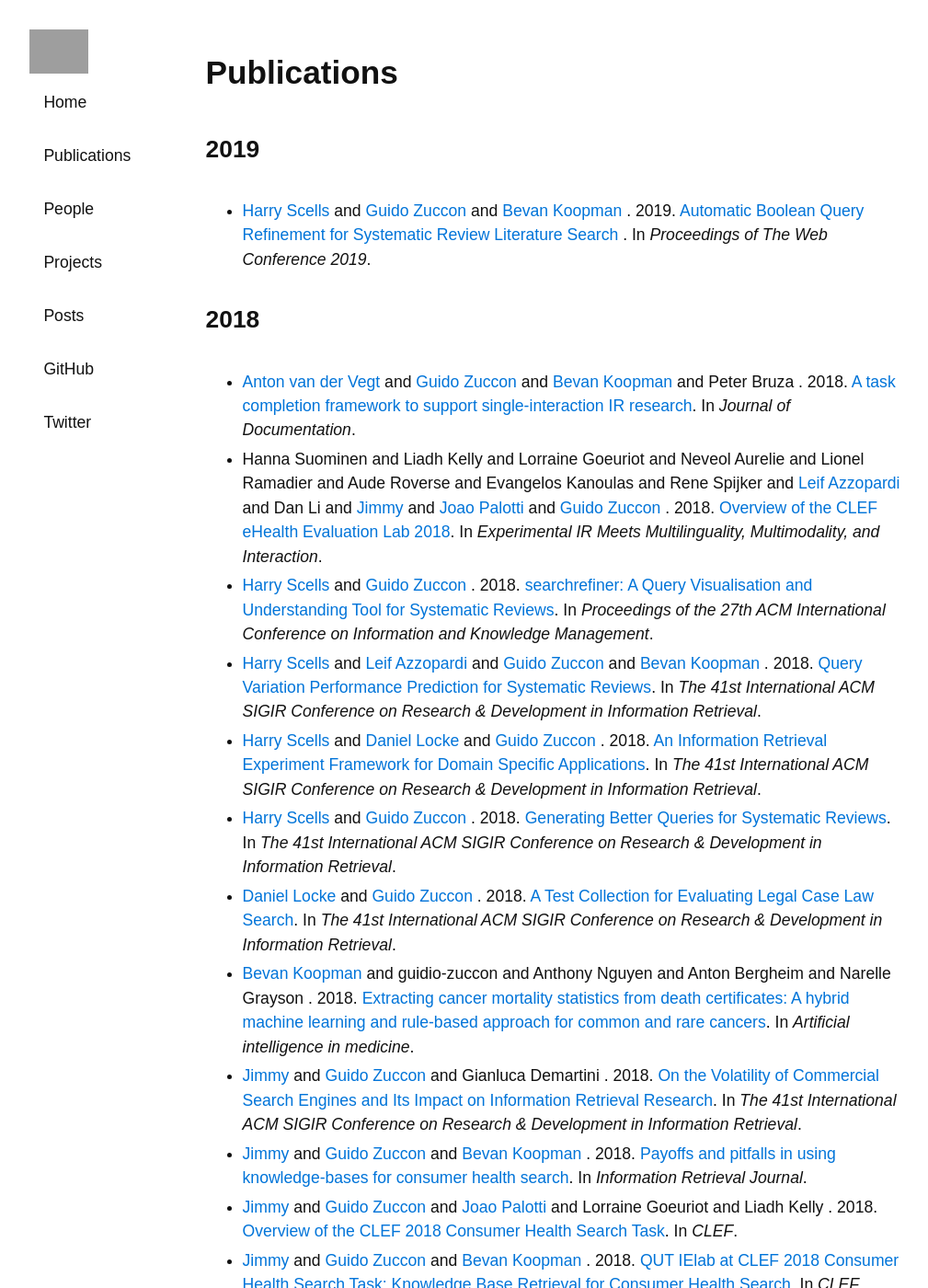
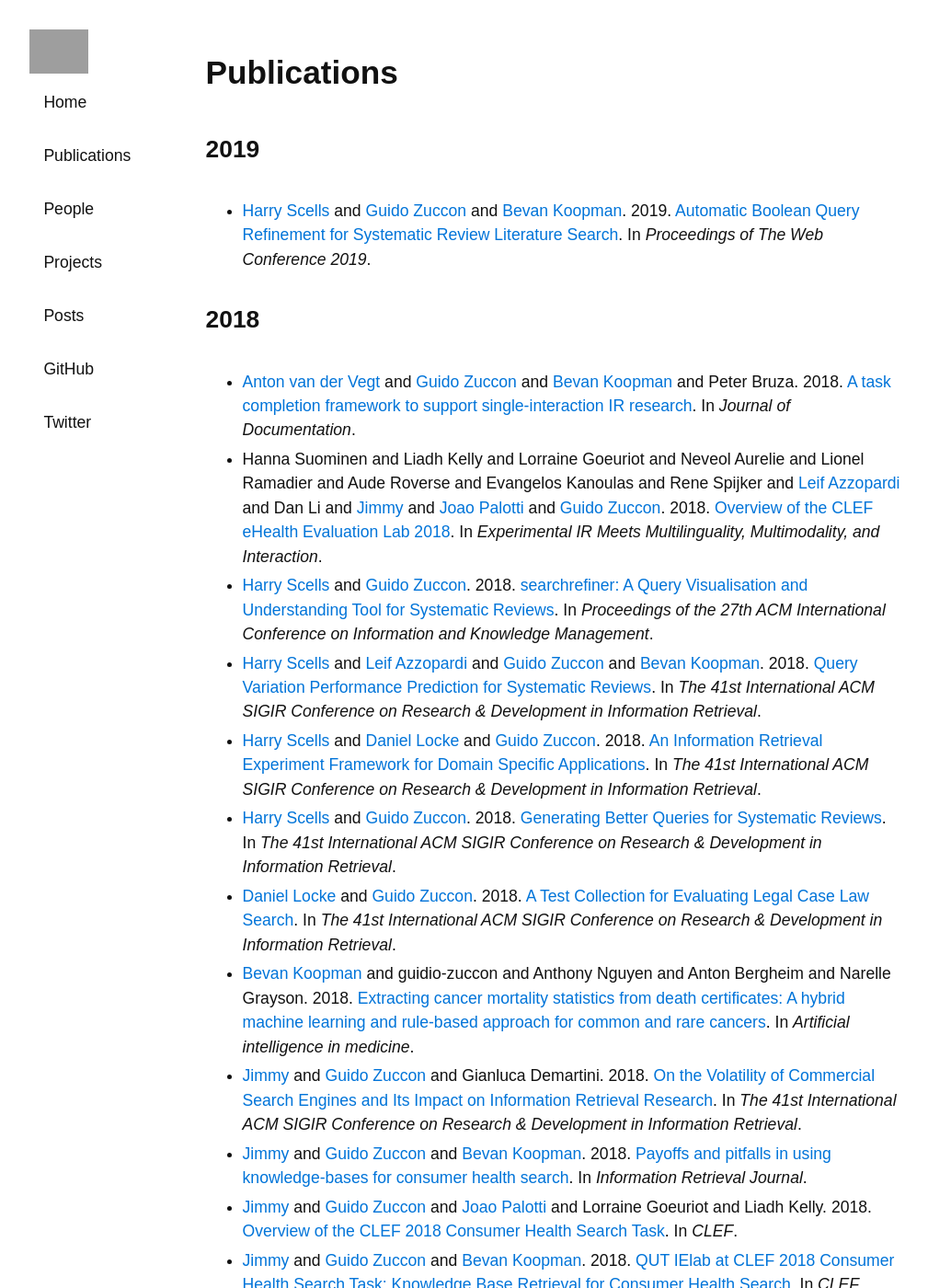
Before and after one commit to ielab/ielab.github.io, a Jekyll site: the page built from publications.md, in a window 1280 px wide and 1400 px high. Shown: the whole window at 92% size, without its empty margins (139-1148 px from the left). Built offline with Jekyll 4.4.1, drawn with Linux system fonts in a browser that asks for light colours; our own code applies the rules of GitHub Pages for plain Markdown files; some of the changed text lies outside the part shown; grey boxes are pictures that could not be loaded.

Commit message:
Improve formatting on publication page.

```diff
--- a/publications.md
+++ b/publications.md
@@ -1,35 +1,35 @@
 # Publications
 
-{% assign publications = site.publications | sort:"year" | reverse | group_by:"year" %}
+{%- assign publications = site.publications | sort:"year" | reverse | group_by:"year" -%}
 {% for year in publications %}
 <h2>{{ year.name }}</h2>
 <ul>
-{% for publication in year.items %}
+{%- for publication in year.items -%}
     <li>
-    {% assign i = 0 %}
-    {% for involved in publication.authors %}
-        {% assign found = false %}
-        {% for person in site.people %}
-            {% assign path = person.id | split: "/" %}
-            {% assign id = path[2] %}
-            {% if id == involved %}
-                <a href="{{ person.id }}">{{ person.name }}</a>
-                {% assign found = true %}
-            {% endif %}
-        {% endfor %}
-        {% if found == false %}
-            {{ involved }}
-        {% endif %}
-        {% assign i = i | plus: 1 %}
-        {% assign l = publication.authors | size %}
-        {% if i < l %}
-        and
-        {% endif %}
-    {%endfor %}.
-   {{ publication.year }}.
-   <a href="{{ publication.id }}">{{ publication.title }}</a>.
-   In <em>{{ publication.venue }}</em>.
+    {%- assign i = 0 -%}
+    {%- for involved in publication.authors -%}
+        {%- assign found = false -%}
+        {%- for person in site.people -%}
+            {%- assign path = person.id | split: "/" -%}
+            {%- assign id = path[2] -%}
+            {%- if id == involved -%}
+                <a href="{{- person.id -}}">{{- person.name -}}{{- "</a>" -}}
+                {% assign found = true -%}
+            {%- endif -%}
+        {%- endfor -%}
+        {%- if found == false -%}
+            {{- involved -}}
+        {%- endif -%}
+        {%- assign i = i | plus: 1 -%}
+        {%- assign l = publication.authors | size -%}
+        {%- if i < l -%}
+        {{- " and " -}}
+        {%- else -%}
+        {{- ". " -}}
+        {%- endif -%}
+   {%- endfor -%}
+   {{- publication.year -}}. <a href="{{- publication.id -}}">{{- publication.title -}}</a>. In <em>{{- publication.venue -}}</em>.
    </li>
-{% endfor %}
+{%- endfor -%}
 </ul>
-{% endfor %}
+{%- endfor -%}
```
Also changed, not shown: _publications/scells-2019-refining.md (+1 -1 lines).
